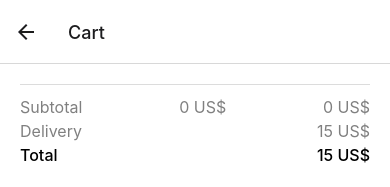
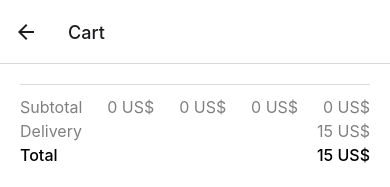
Before and after one commit to RaamVijith/NikeApp, a React Native app: screen /Cart in a window 390 px wide. Shown: the top 187 px of the page. Built offline with nearby package versions, Linux system fonts and the light colour scheme.

Commit message:
2023/05/15

```diff
--- a/src/screens/ShopingCartScreen.jsx
+++ b/src/screens/ShopingCartScreen.jsx
@@ -12,6 +12,8 @@ const ShoppingCartTotals = () => {
     <View style={styles.totalsContainer}>
       <View style={styles.row}>
         <Text style={styles.text}>Subtotal</Text>
+        <Text style={styles.text}> {subtotal} US$</Text>
+        <Text style={styles.text}> {subtotal} US$</Text>
         <Text style={styles.text}> {subtotal} US$</Text>
         <Text style={styles.text}> {subtotal} US$</Text>
 
```
